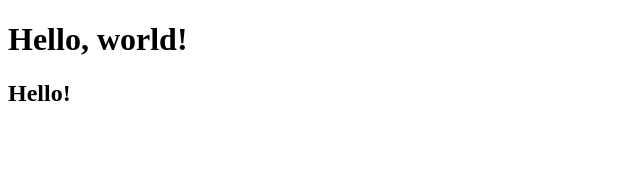
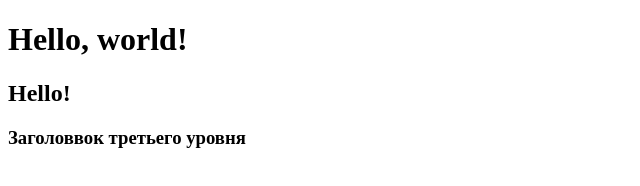
Before and after one commit to nekomedia2/zaskin, a plain HTML site: page index.html in a window 1280 px wide. Shown: the whole page, without its empty margins (0-640 px from the left). Drawn offline with Linux system fonts and the light colour scheme.

Commit message:
добавлен заголовок h3

```diff
--- a/index.html
+++ b/index.html
@@ -7,5 +7,6 @@
 <body>
 	<h1>Hello, world!</h1>
 	<h2>Hello!</h2>
+	<h3>Заголоввок третьего уровня</h3>
 </body>
 </html>
```
